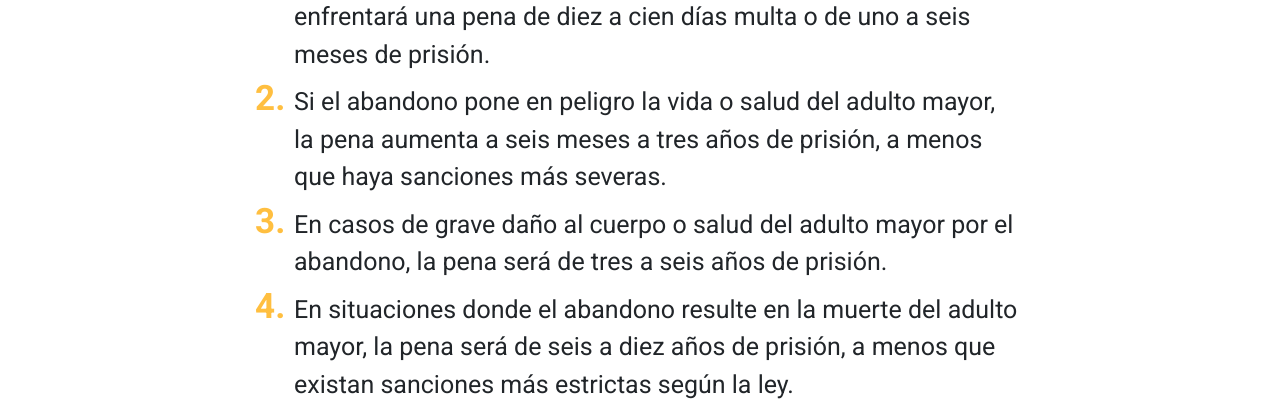
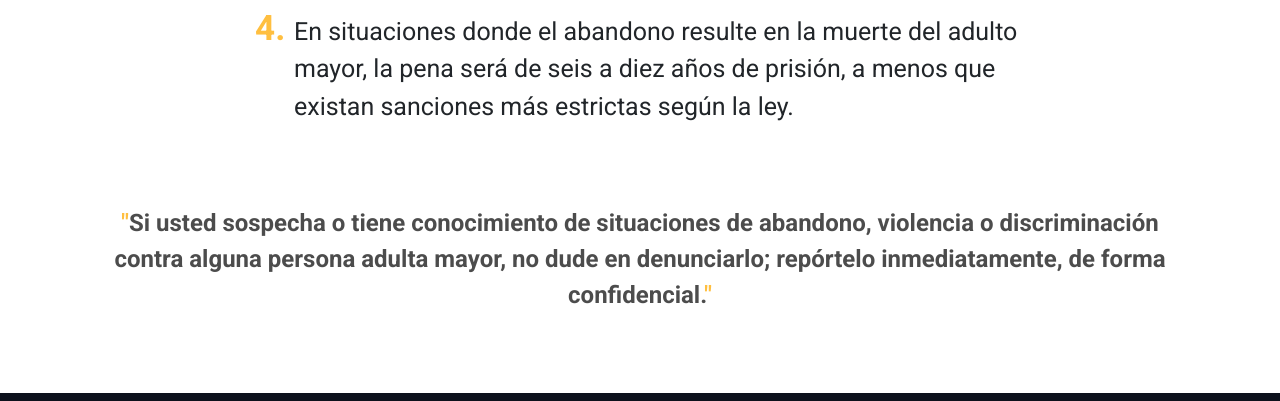
Before and after one commit to lau-19-99/maiz_sin_mazorca, a plain HTML site: page denuncia.html in a window 1280 px wide. Shown: the part 2291-2692 px from the top of the page. Drawn offline with nearby package versions, Linux system fonts and the light colour scheme.

Commit message:
modificaciónd de estilos de página denuncia y se añade texto final

```diff
--- a/css/denuncia.css
+++ b/css/denuncia.css
@@ -10,7 +10,7 @@
     background-size: cover;
     background-repeat: no-repeat;
     background-position: center;
-    height: 908px;
+    height: 630px;
 }
 
 .cont-titulo {
@@ -108,3 +108,14 @@ ol li::marker {
     font-weight: bold;
     font-size: 35px;
 }
+
+.advertencia{
+    text-align: center;
+    color: var(--gris);
+    font-size: 24px;
+    margin: 80px 100px 80px 100px;
+    font-weight: bold;
+}
+.advertencia span{
+    color: var(--Amarillo);
+}
--- a/denuncia.html
+++ b/denuncia.html
@@ -92,6 +92,11 @@
                     años de prisión, a menos que existan sanciones más estrictas según la ley.</li>
             </ol>
         </div>
+        <div class="advertencia">
+            <span>"</span>Si usted sospecha o tiene conocimiento de situaciones de abandono, violencia o discriminación contra alguna
+            persona adulta mayor, no dude en denunciarlo; repórtelo inmediatamente, de forma confidencial.<span>"</span>
+        </div>
+
     </main>
 
     <footer class="d-flex align-content-center">
```
